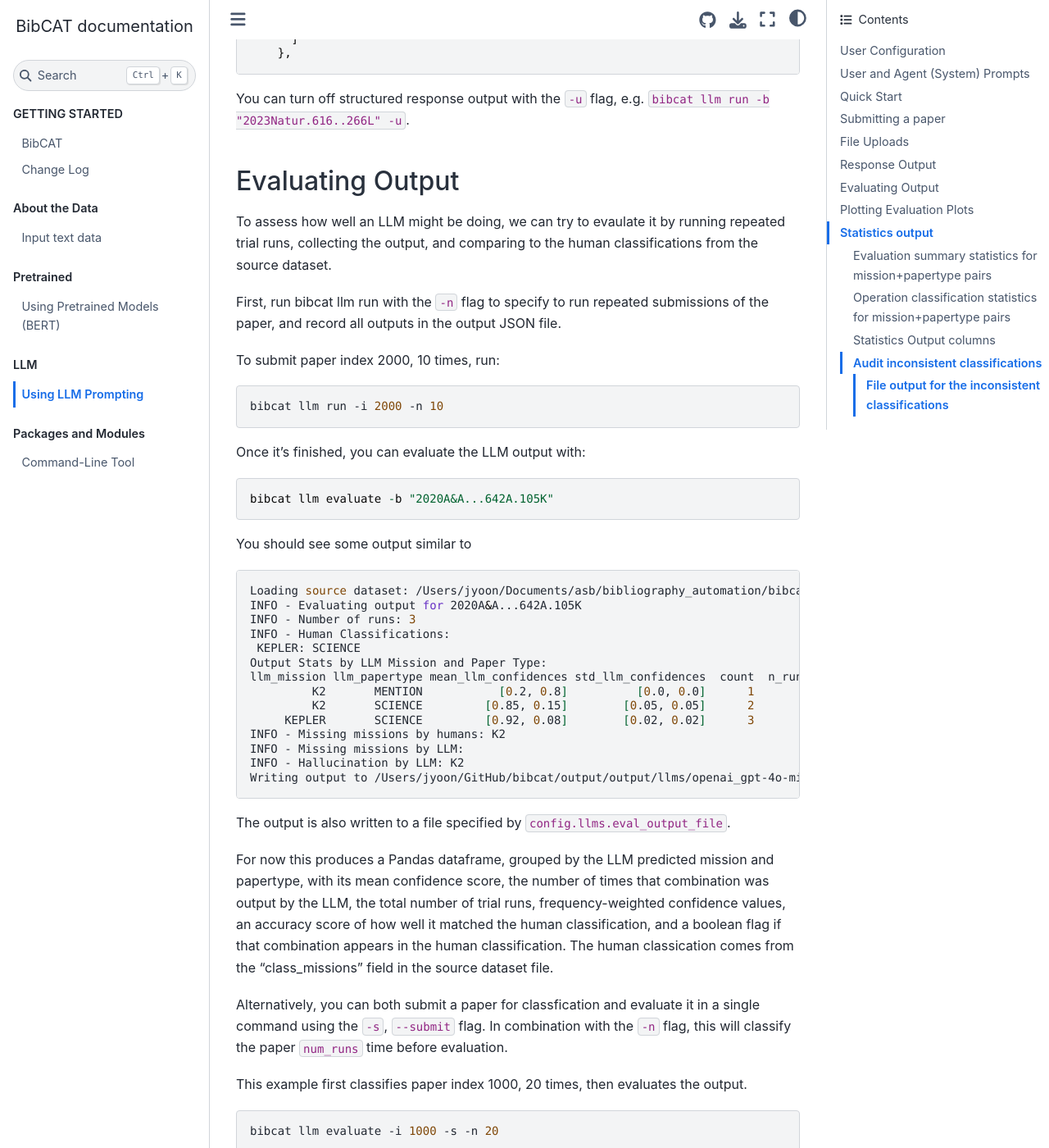
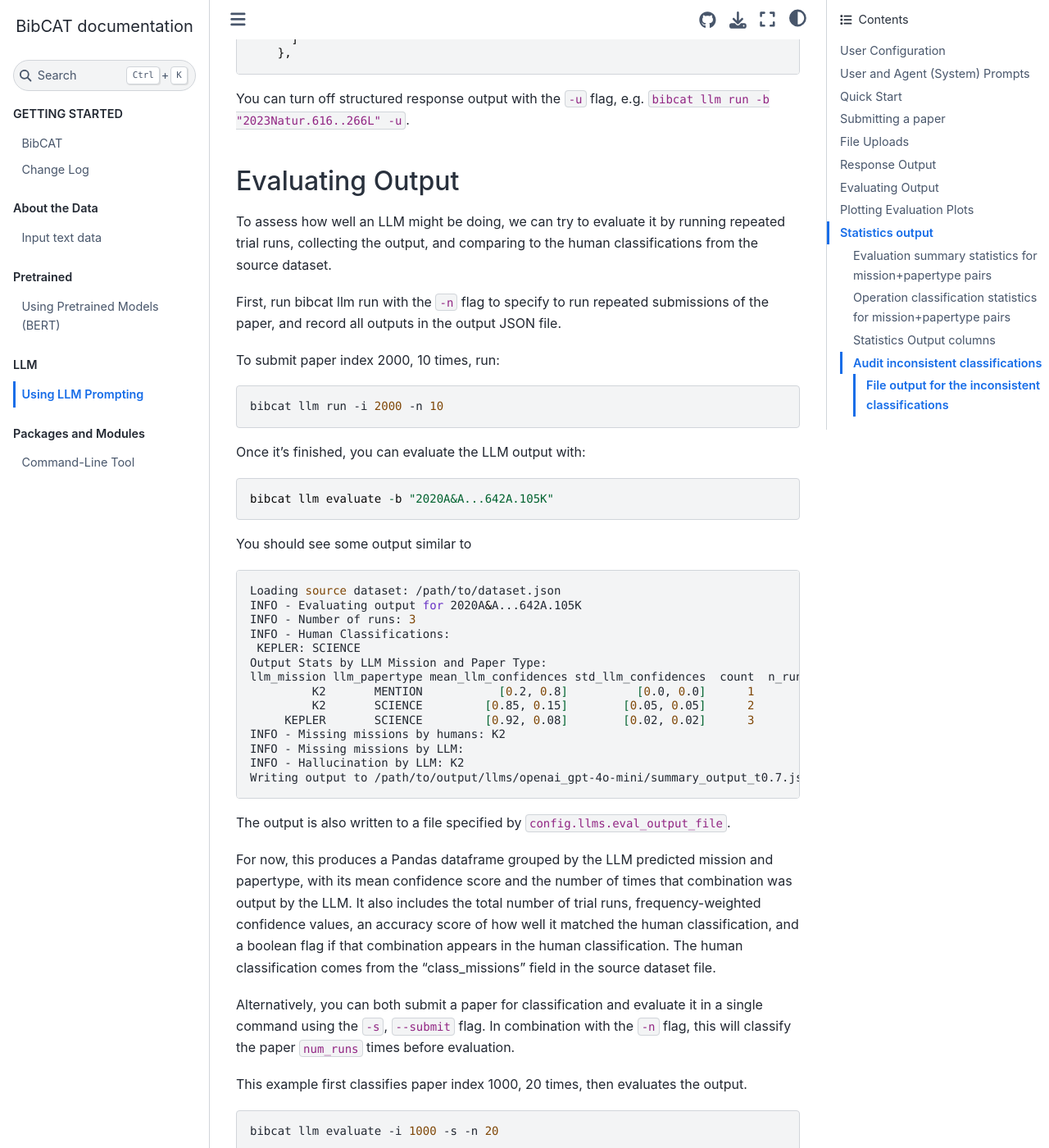
Before and after one commit to spacetelescope/bibcat, a Sphinx documentation site: the page built from docs/llm.md, in a window 1280 px wide and 1400 px high, scrolled down 12942 px. Shown: the whole window at 82% size. Built offline with Sphinx 7.4.7 and the Sphinx Book theme 1.1.4, drawn with Linux system fonts in a browser that asks for light colours; pages that are not in the unit, such as notebooks, are missing from menus; some of the changed text lies outside the part shown.

Commit message:
more updates

````diff
--- a/docs/llm.md
+++ b/docs/llm.md
@@ -338,7 +338,7 @@
 - Running `bibcat llm run -i 0 -v` in verbose mode produces:
 
 ```bash
-Loading source dataset: /Users/bcherinka/Work/stsci/bibcat_data/dataset_combined_all_2018-2023.json
+Loading source dataset: /path/to/dataset.json
 INFO - Using paper bibcode: 2023Natur.616..266L
 WARNING - Error in prompt JSON response. Cannot convert output.
 INFO - Agent Prompt: You are an professional expert on whales.  You are also witty and always respond with a clever pun.
@@ -387,7 +387,7 @@
 - Running `bibcat llm run -i 0` without verbosity produces:
 
 ```bash
-Loading source dataset: /Users/bcherinka/Work/stsci/bibcat_data/dataset_combined_all_2018-2023.json
+Loading source dataset: /path/to/dataset.json
 INFO - Using paper bibcode: 2023Natur.616..266L
 WARNING - Error converting output to classification format: too many values to unpack (expected 2)
 INFO - Output: {'whale': 'Humpback', 'response': "The Humpback whale is the star of 'Star Trek IV: The Voyage Home'. Talk about a cinematic whale ready for a 'fin'-tastic adventure!", 'source': 'https://en.wikipedia.org/wiki/Star_Trek_IV:_The_Voyage_Home'}
@@ -404,7 +404,7 @@
 
 - Running `bibcat llm run -i 0 -u my_user_prompt2.txt`, produces:
 ```bash
-Loading source dataset: /Users/bcherinka/Work/stsci/bibcat_data/dataset_combined_all_2018-2023.json
+Loading source dataset: /path/to/dataset.json
 INFO - Using paper bibcode: 2023Natur.616..266L
 WARNING - Error converting output to classification format: too many values to unpack (expected 2)
 INFO - Output: {'whale': 'White', 'response': "Captain Ahab had a 'whale' of a problem with Moby Dick, the infamous white whale!", 'source': 'https://en.wikipedia.org/wiki/Moby-Dick'}
@@ -479,7 +479,7 @@
 
 ## Evaluating Output
 
-To assess how well an LLM might be doing, we can try to evaulate it by running repeated trial runs, collecting the output, and comparing
+To assess how well an LLM might be doing, we can try to evaluate it by running repeated trial runs, collecting the output, and comparing
 to the human classifications from the source dataset.
 
 First, run bibcat llm run with the `-n` flag to specify to run repeated submissions of the paper, and record all outputs in the output JSON file.
@@ -495,7 +495,7 @@
 
 You should see some output similar to
 ```bash
-Loading source dataset: /Users/jyoon/Documents/asb/bibliography_automation/bibcat_datasets//dataset_combined_all_2018-2023.json
+Loading source dataset: /path/to/dataset.json
 INFO - Evaluating output for 2020A&A...642A.105K
 INFO - Number of runs: 3
 INFO - Human Classifications:
@@ -508,15 +508,15 @@
 INFO - Missing missions by humans: K2
 INFO - Missing missions by LLM:
 INFO - Hallucination by LLM: K2
-Writing output to /Users/jyoon/GitHub/bibcat/output/output/llms/openai_gpt-4o-mini/summary_output_t0.7.json
+Writing output to /path/to/output/llms/openai_gpt-4o-mini/summary_output_t0.7.json
 ```
 
 The output is also written to a file specified by `config.llms.eval_output_file`.
 
-For now this produces a Pandas dataframe, grouped by the LLM predicted mission and papertype, with its mean confidence score, the number of times that combination was output by the LLM, the total number of trial runs, frequency-weighted confidence values, an accuracy score of how well it matched the human classification, and a boolean flag if that combination appears in the human classification.  The human classication comes from the "class_missions" field in the source dataset file.
+For now, this produces a Pandas dataframe grouped by the LLM predicted mission and papertype, with its mean confidence score and the number of times that combination was output by the LLM. It also includes the total number of trial runs, frequency-weighted confidence values, an accuracy score of how well it matched the human classification, and a boolean flag if that combination appears in the human classification. The human classification comes from the "class_missions" field in the source dataset file.
 
-Alternatively, you can both submit a paper for classfication and evaluate it in a single command using the `-s`, `--submit` flag.  In combination with the `-n` flag,
-this will classify the paper `num_runs` time before evaluation.
+Alternatively, you can both submit a paper for classification and evaluate it in a single command using the `-s`, `--submit` flag.  In combination with the `-n` flag,
+this will classify the paper `num_runs` times before evaluation.
 
 This example first classifies paper index 1000, 20 times, then evaluates the output.
 ```bash
@@ -524,7 +524,7 @@
 ```
 
 ```bash
-Loading source dataset: /Users/bcherinka/Work/stsci/bibcat_data/dataset_combined_all_2018-2023.json
+Loading source dataset: /path/to/dataset.json
 INFO - Using paper bibcode: 2022SPIE12184E..24M
 INFO - Output: {'JWST': ['MENTION', 0.7]}
 INFO - Using paper bibcode: 2022SPIE12184E..24M
@@ -733,8 +733,6 @@
 
    F_1 = 2 \times \dfrac{\text{Precision} \times \text{Recall}}{\text{Precision} + \text{Recall}}
 $$
-
-<!-- accuracy ($\frac{TP+TN}{TP+TB+FP+FN}$), precision ($\frac{TP}{TP+FP}$), recall (sensitivity, $\frac{TP}{(TP+FN)}$), and F1 score ($2\times \frac{precision \times recall}{ precison + recall}$).  -->
 
 A [ROC](https://en.wikipedia.org/wiki/Receiver_operating_characteristic) curve evaluates a model's ability to distinguish between classes by plotting the true positive rate against the false positive rate at various thresholds, with the area under the curve (AUC) which represents the degree of separability between classes. For instance, AUC = 1.0 indicates perfect and AUC =0.5 is as good as random guessing. To provide more reliable and stable performance metrics, larger datasets (hundreds or thousands) are recommended. With small datasets, you make interpreations less reliable.
 
````
